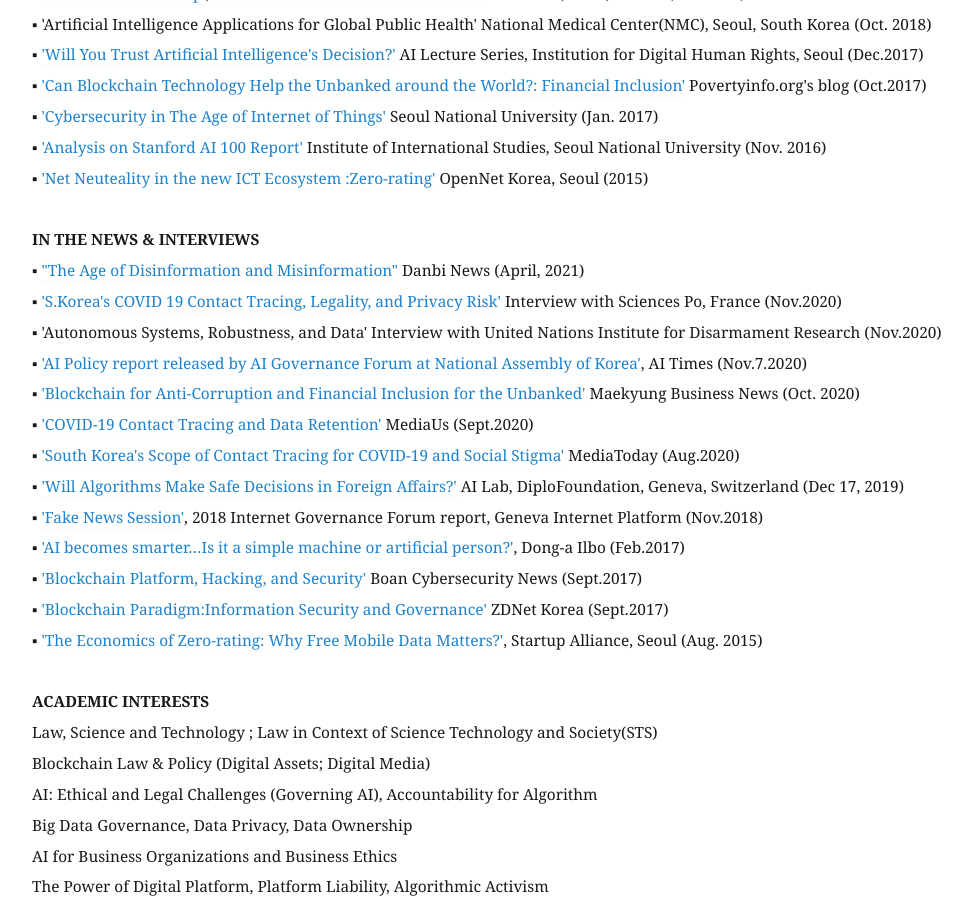
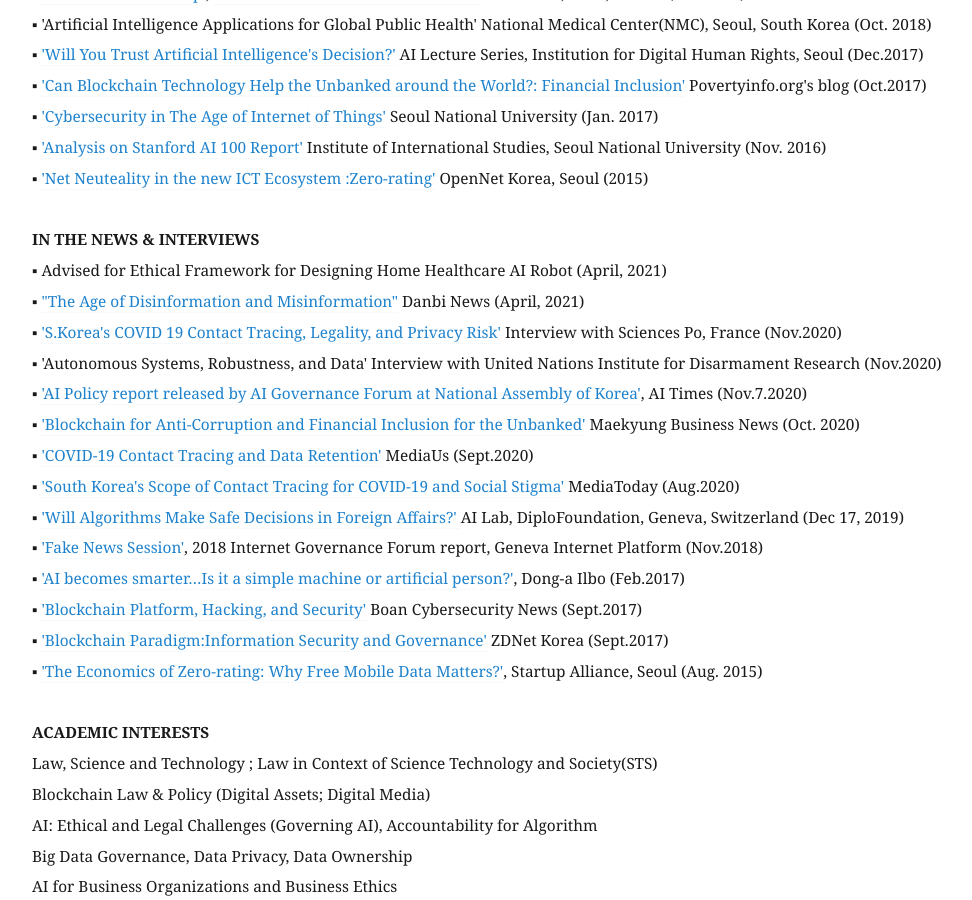
Before and after one commit to eunchangchoi/eunchangchoi.github.io, a Jekyll site: the page built from index.md, in a window 1280 px wide and 900 px high, scrolled down 3992 px. Shown: the whole window, without its empty margins (68-1040 px from the left). Built offline with Jekyll 4.4.1, drawn with Linux system fonts in a browser that asks for light colours.

Commit message:
Update index.md

```diff
--- a/index.md
+++ b/index.md
@@ -90,6 +90,7 @@
 ▪ <a href="https://opennet.or.kr/wp-content/uploads/2015/08/발표자료-Net-Neutrality-OTT-Zero-ratinghandout-2015812-.pdf">'Net Neuteality in the new ICT Ecosystem :Zero-rating'</a> OpenNet Korea, Seoul (2015) <br>
   <br>
  <strong> IN THE NEWS & INTERVIEWS</strong> <br>
+▪ Advised for Ethical Framework for Designing Home Healthcare AI Robot (April, 2021)<br>
 ▪ <a href="http://www.danbinews.com/news/articleView.html?idxno=14304"> "The Age of Disinformation and Misinformation"</a> Danbi News (April, 2021)<br>
 ▪ <a href="https://soundcloud.com/zion-lee-310060380/digikorea#t=22:52">'S.Korea's COVID 19 Contact Tracing, Legality, and Privacy Risk'</a> Interview with Sciences Po, France (Nov.2020) <br>
 ▪ 'Autonomous Systems, Robustness, and Data' Interview with United Nations Institute for Disarmament Research (Nov.2020)<br>
```
